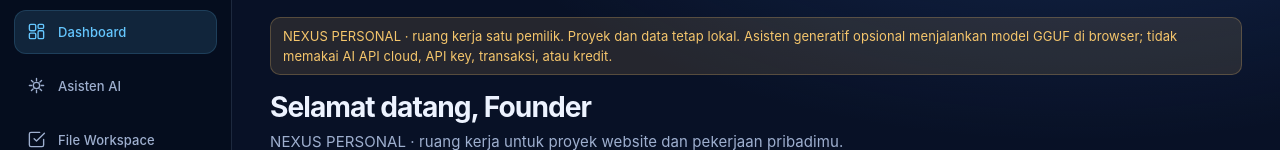
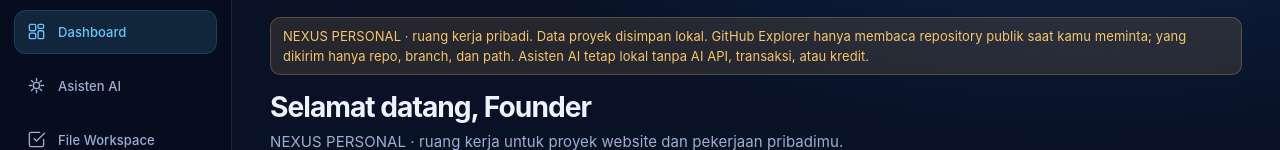
Before and after one commit to sihotangjesse-cloud/nexus-ai-company, a website: page public/index.html in a window 1280 px wide. Shown: the part 119-269 px from the top of the page. Drawn offline with Linux system fonts and the light colour scheme.

Commit message:
Wire GitHub Explorer and validate frontend module

```diff
--- a/public/index.html
+++ b/public/index.html
@@ -119,7 +119,7 @@ pre{white-space:pre-wrap;overflow-wrap:anywhere;margin:0;font:13px/1.5 ui-monosp
 const $=s=>document.querySelector(s);
 // NEXUS PERSONAL is deliberately offline-only, even when served from localhost.
 const PERSONAL_OFFLINE_MODE=true;
-const PERSONAL_OFFLINE_NOTICE='NEXUS PERSONAL · ruang kerja satu pemilik. Proyek dan data tetap lokal. Asisten generatif opsional menjalankan model GGUF di browser; tidak memakai AI API cloud, API key, transaksi, atau kredit.';
+const PERSONAL_OFFLINE_NOTICE='NEXUS PERSONAL · ruang kerja pribadi. Data proyek disimpan lokal. GitHub Explorer hanya membaca repository publik saat kamu meminta; yang dikirim hanya repo, branch, dan path. Asisten AI tetap lokal tanpa AI API, transaksi, atau kredit.';
 const esc=s=>String(s).replace(/[&<>"']/g,c=>({'&':'&amp;','<':'&lt;','>':'&gt;','"':'&quot;',"'":'&#39;'}[c]));
 const KEY='nexus_ai_company_v1';
 const BACKUP_FORMAT='nexus-ai-company-backup',BACKUP_VERSION=1,MAX_BACKUP_BYTES=2*1024*1024;
```
